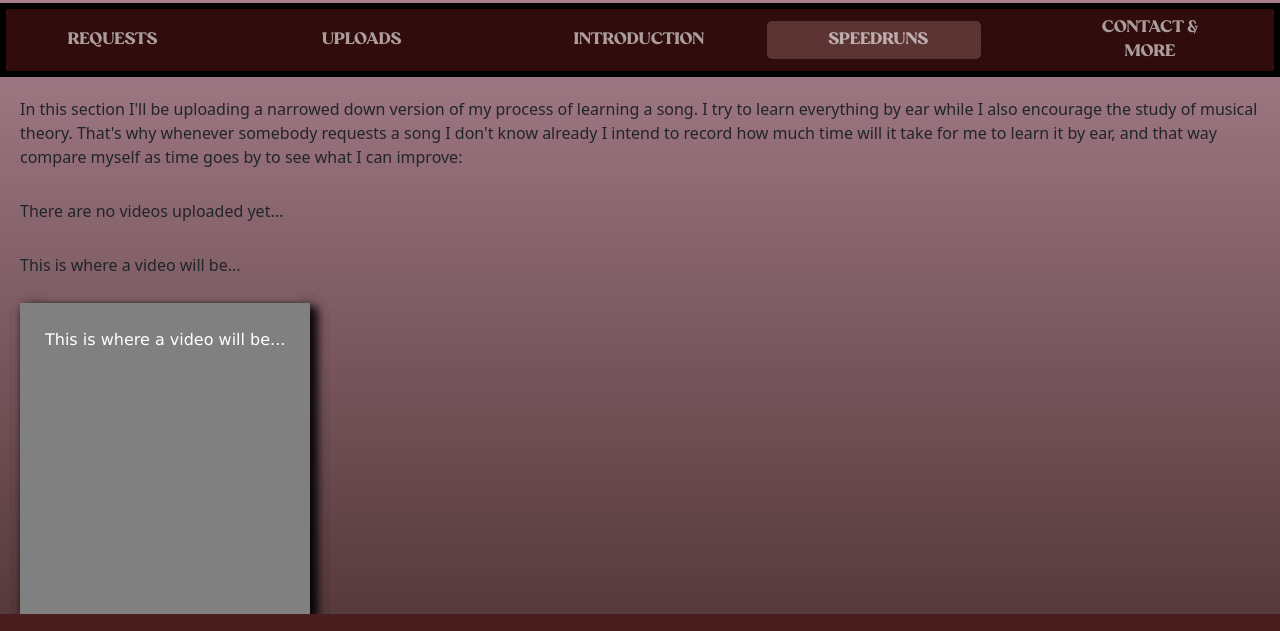
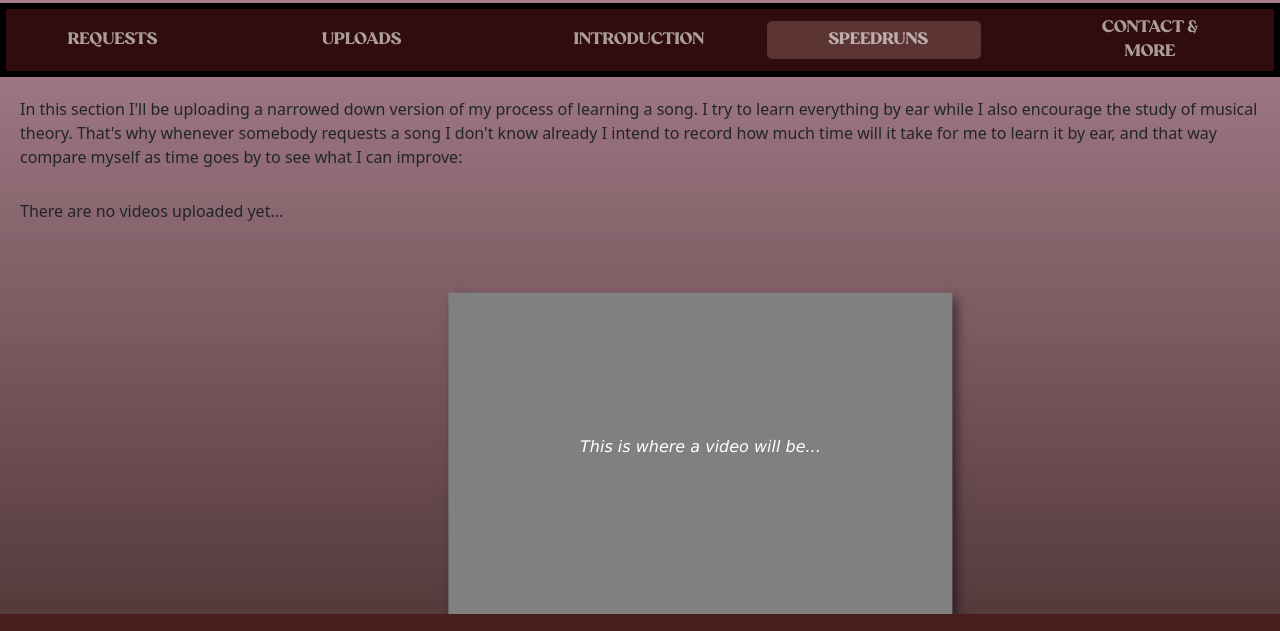
Before and after one commit to Nachignacio/Curso-Desarrollo-Web-Entrega-Final, a website: page pages/speedruns.html in a window 1280 px wide. Shown: the part 101-732 px from the top of the page. Drawn offline with nearby package versions, Linux system fonts and the light colour scheme.

Commit message:
Queda corregir animacion

```diff
--- a/pages/speedruns.html
+++ b/pages/speedruns.html
@@ -104,7 +104,7 @@
             <p id="noupload"> <!--Aca irian los videos subidos, SI TUVIERA ALGUNO. Asi que hasta entonces dejo un texto-->
                 There are no videos uploaded yet...
             </p>
-            <div class="videoPlaceHolderanimate__animated animate__fadeInLeft">
+            <div class="videoPlaceHolder animate__animated animate__fadeInLeft">
                 <p>
                     This is where a video will be...
                 </p>
--- a/scss/pages/_speedruns.scss
+++ b/scss/pages/_speedruns.scss
@@ -8,17 +8,28 @@
             padding-bottom: 10px;
         }
         .videoPlaceHolder{
-            padding-bottom: 56.25%;
-            height: 0;
+            display: flex;
+            flex-direction: column;
+            text-align: center;
+            font-style: italic;
+            margin-bottom: -20px;
             background-color: grey;
-            position: absolute;
+            position: relative;
+            justify-content: center;
+            margin-top: 15%;
+            margin-bottom: 10%;
+            left: 50%;
+            width: 40%;
+            height: 40%;
+            transform: translate(-40% , -40%);
             box-shadow: 10px 10px 24px 0px rgba(0,0,0,0.75);
             -webkit-box-shadow: 5px 5px 10px 0px rgba(0,0,0,0.5);
             -moz-box-shadow: 10px 10px 24px 0px rgba(0,0,0,0.75);
             p{
+                padding-top: 28.125%;
                 color: white;
                 margin-top: 0px;
-                padding: 25px;
+                padding-bottom: 28.125%;
                 font-family: 'Lucida Sans', 'Lucida Sans Regular', 'Lucida Grande', 'Lucida Sans Unicode', Geneva, Verdana, sans-serif;
             }
         }
```
Also changed, not shown: css/main.css, 1 other file.
